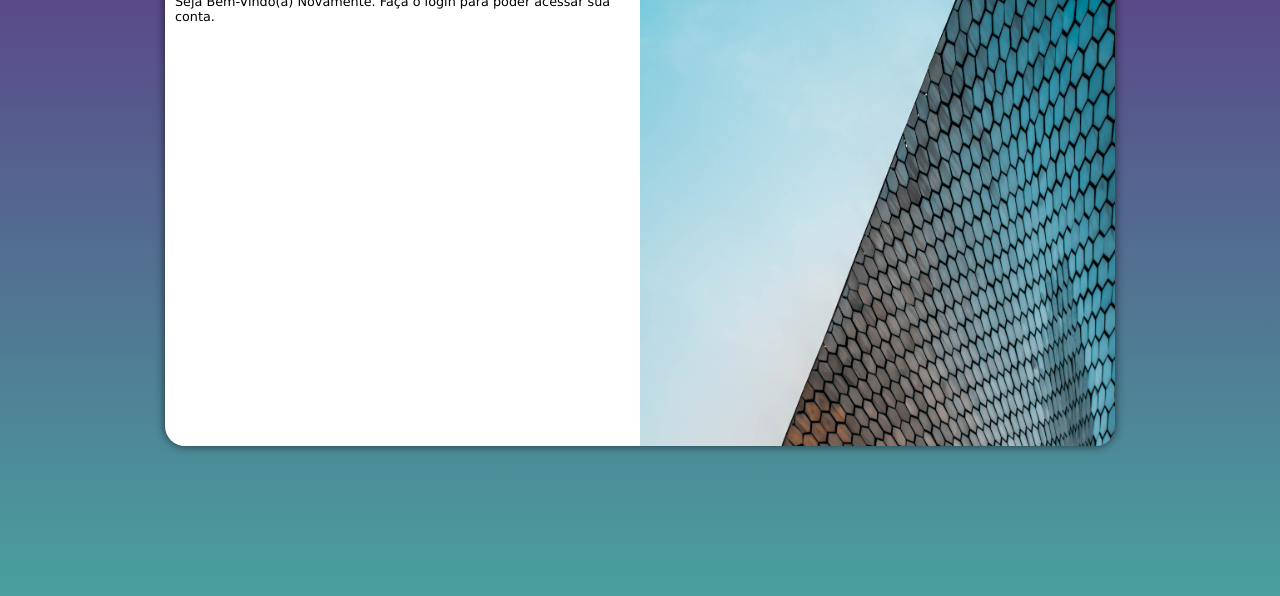
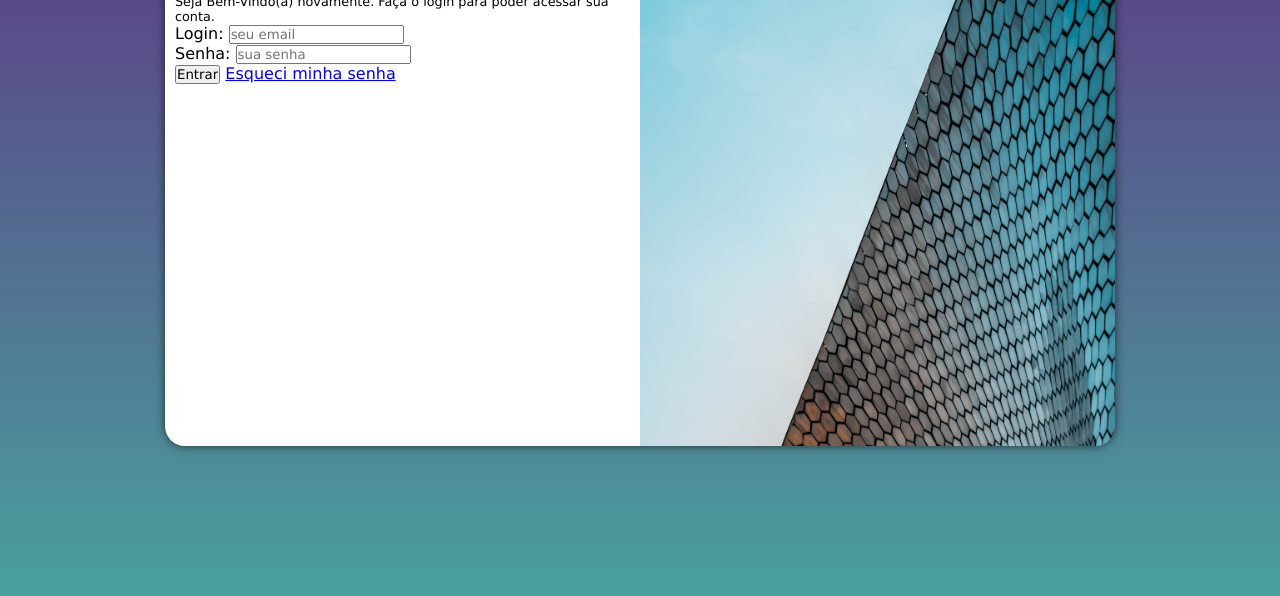
Before and after one commit to ianmaicon/projeto-login, a plain HTML site: page index.html in a window 1280 px wide. Shown: the part 204-800 px from the top of the page. Drawn offline with nearby package versions, Linux system fonts and the light colour scheme.

Commit message:
formulário adicionado

```diff
--- a/estilos/style.css
+++ b/estilos/style.css
@@ -37,7 +37,7 @@ section#login {
     transform: translate(-50%, -50%);
 
     background-color: white;
-    width: 250px;
+    width: 270px;
     height: 500px;
     border-radius: 20px;
     overflow: hidden;
@@ -67,5 +67,5 @@ div#formulario > h1 {
 }
 
 div#formulario > p {
-    font-size: .8em;
+    font-size: 0.8em;
 }
--- a/index.html
+++ b/index.html
@@ -7,6 +7,7 @@
     <title>Login</title>
     <link rel="stylesheet" href="estilos/style.css">
     <link rel="stylesheet" href="media-querry.css">
+    <link rel="stylesheet" href="https://fonts.googleapis.com/css2?family=Material+Symbols+Outlined:opsz,wght,FILL,GRAD@20..48,100..700,0..1,-50..200" />
 </head>
 <body>
     <main>
@@ -17,8 +18,25 @@
 
             <div id="formulario">
                 <h1>Login</h1>
-                <p>Seja Bem-Vindo(a) Novamente. Faça o login para poder acessar sua conta.</p>
-                <form action="login.php" method="post">
+                <p>Seja Bem-Vindo(a) novamente. Faça o login para poder acessar sua conta.</p>
+                <form action="login.php" method="post" autocomplete="on">
+
+                    <div class="campo">
+
+                        <label for="ilogin">Login:</label>
+                        <input type="email" name="login" id="ilogin" placeholder="seu email" autocomplete="email" maxlength="30" required>
+
+                    </div>
+
+                    <div class="campo">
+
+                        <label for="isenha">Senha</label>:
+                        <input type="password" name="senha" id="isenha" placeholder="sua senha" autocomplete="current-password" minlength="8" maxlength="25" required>
+
+                    </div>
+
+                    <input type="submit" value="Entrar">
+                    <a href="esqueci.html">Esqueci minha senha</a>
 
                 </form>
 
```
